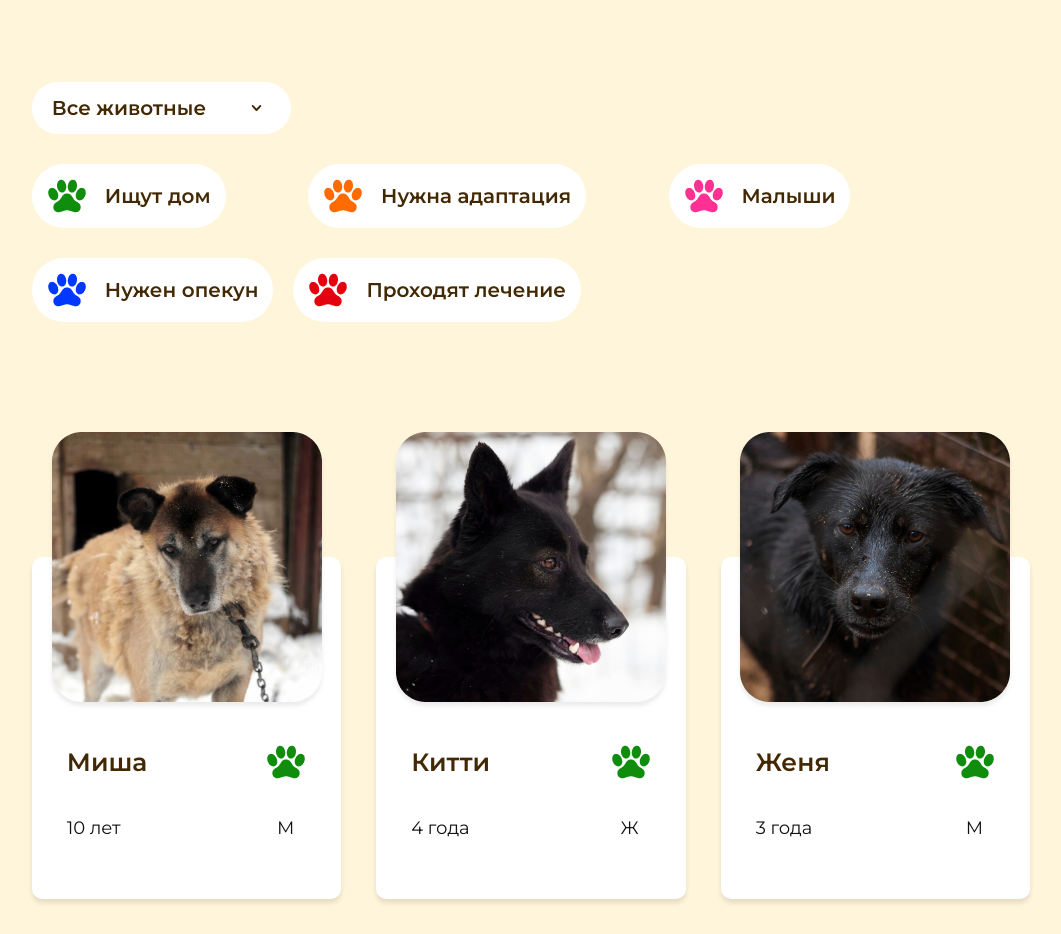
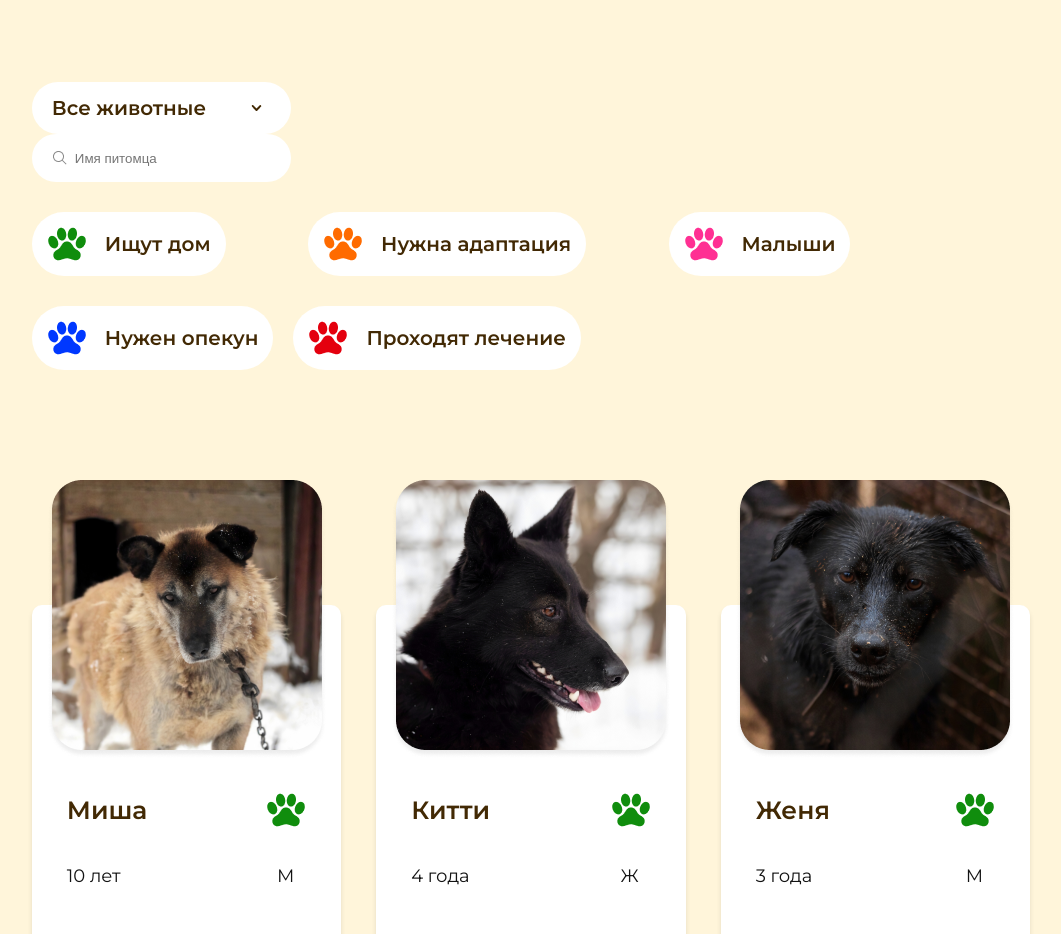
Before and after one commit to eireensid/animal-shelter, a Next.js app: page / in a window 1280 px wide. Shown: the part 6720-7654 px from the top of the page, without its empty margins (109-1170 px from the left). Built offline with nearby package versions, Linux system fonts and the light colour scheme.

Commit message:
search input component add

```diff
--- /dev/null
+++ b/components/SearchInput.js
@@ -0,0 +1,10 @@
+import styles from '~/styles/components/SearchInput.module.scss'
+
+export default function SearchInput() {
+  return <>
+    <div className={styles.searchInput}>
+      <img src="img/search-icon.png"/>
+      <input type="text" placeholder="Имя питомца"/>
+    </div>
+  </>
+}
--- a/pages/index.js
+++ b/pages/index.js
@@ -3,6 +3,7 @@ import {useState} from 'react'
 import { MainLayout } from '~/components/MainLayout'
 import AnimalCard from '~/components/AnimalCard'
 import FindAnimalInput from '~/components/FindAnimalInput'
+import SearchInput from '~/components/SearchInput'
 import BankCard from '~/components/BankCard'
 import styles from '~/styles/index.module.scss'
 
@@ -191,6 +192,7 @@ export default function Index(title='Главная') {
         <p className={`${styles.ourPetsDesc} ${styles.ourPetsPadding}`}>Если вы уже знаете имя питомца, который вас заинтересовал, воспользуйтесь поиском по имени.</p>
         <div className={styles.animalFiltersBlock}>
           <FindAnimalInput/>
+          <SearchInput/>
           <div className={styles.animalFilterWrapper}>
             <div className={styles.animalFilterWrapperTop}>
               <div className={styles.animalFilter}>
--- /dev/null
+++ b/styles/components/SearchInput.module.scss
@@ -0,0 +1,23 @@
+@import 'variables.scss';
+
+.searchInput {
+  display: flex;
+  align-items: center;
+  padding: {
+    top: 14px;
+    bottom: 14px;
+    left: 20px;
+    right: 25px;
+  }
+  width: 26%;
+  height: 48px;
+  background: #fff;
+  border-radius: 100px;
+}
+.searchInput input {
+  margin-left: 5px;
+}
+.searchInput input[placeholder] {
+  // font-size: 0.722em;
+  color: rgba(66, 41, 4, 0.5);
+}
--- a/styles/main.scss
+++ b/styles/main.scss
@@ -54,6 +54,11 @@ button:active {
 
 a:hover {
   color: #7C6035!important;
+}
+
+input {
+  border: none;
+  outline: none;
 }
 
 
```
Also changed, not shown: public/img/search-icon.png (added).
